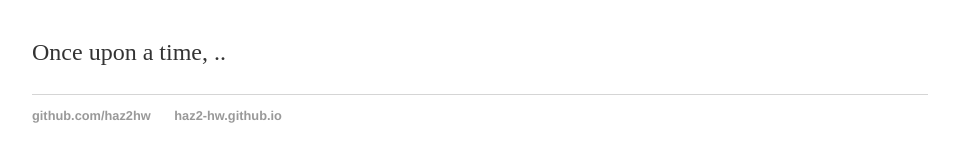
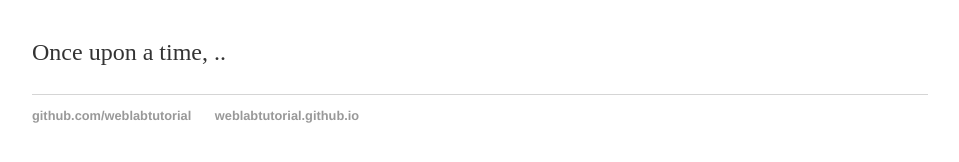
Before and after one commit to haz2hw/haz2-hw.github.io, a Jekyll site: the page index.html, which Jekyll copies as it is, in a window 1280 px wide. Shown: the part 161-323 px from the top of the page, without its empty margins (160-1119 px from the left). Built offline with Jekyll 4.4.1, drawn with Linux system fonts in a browser that asks for light colours.

Commit message:
Update index.html
Your first file....

```diff
--- a/index.html
+++ b/index.html
@@ -18,8 +18,8 @@
         <p>Once upon a time, ..</p>
         <footer>
           <ul>
-            <li><a href="https://github.com/haz2hw">github.com/haz2hw</a></li>
-            <li><a href="https://haz2-hw.github.io">haz2-hw.github.io </a></li>
+            <li><a href="https://github.com/weblabtutorial">github.com/weblabtutorial</a></li>
+            <li><a href="https://weblabtutorial.github.io"> weblabtutorial.github.io </a></li>
             </ul>
         </footer>
         </body>
```
